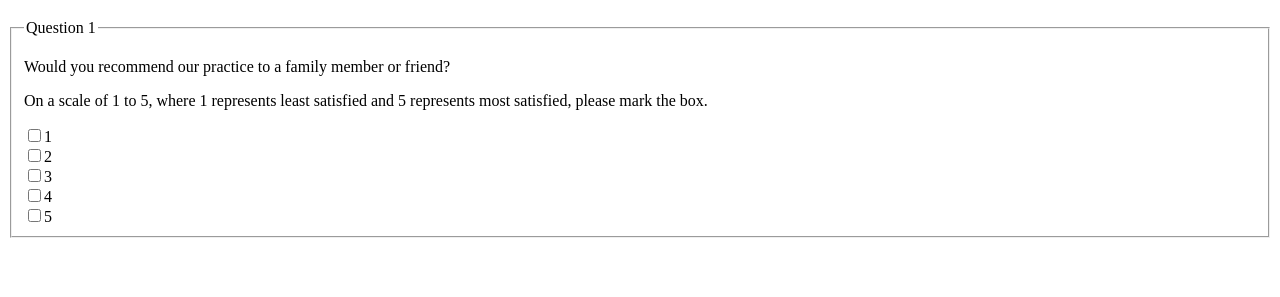
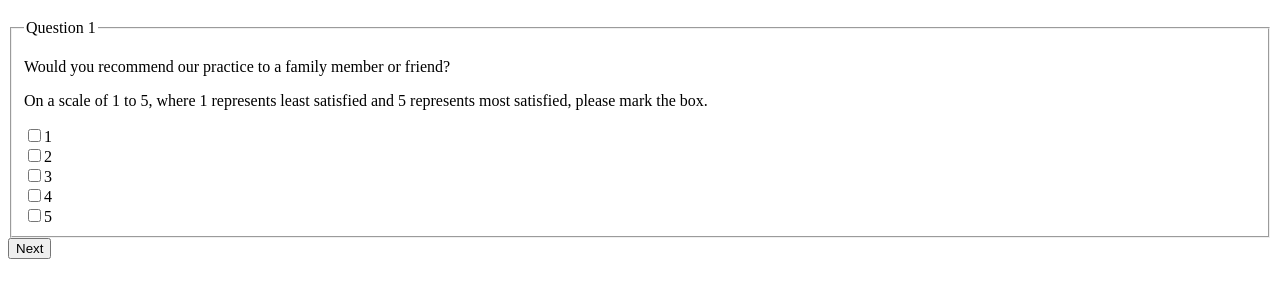
Before and after one commit to Twisneski/medicalSurvey, a website: page views/surveyQuestion1.html in a window 1280 px wide. Shown: the part 61-358 px from the top of the page. Drawn offline with Linux system fonts and the light colour scheme.

Commit message:
added button

```diff
--- a/views/surveyQuestion1.html
+++ b/views/surveyQuestion1.html
@@ -18,5 +18,6 @@
       <input type="checkbox" name="" value="question1">4<br>
       <input type="checkbox" name="" value="question1">5<br>
   </fieldset>
+    <button type="button">Next</button>
   </body>
   </html>
```
Also changed, not shown: views/surveyQuestion2.html (added).
